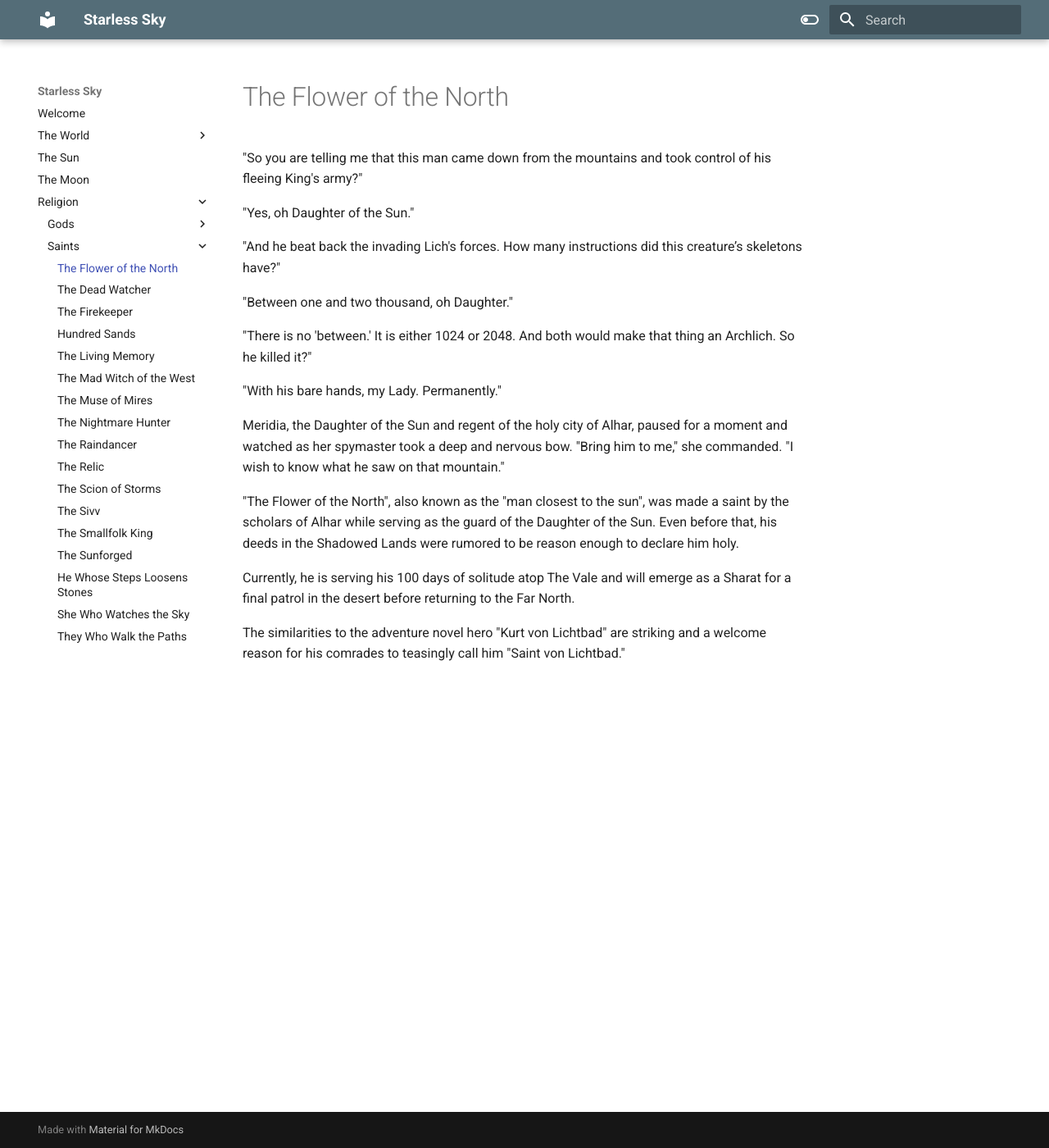
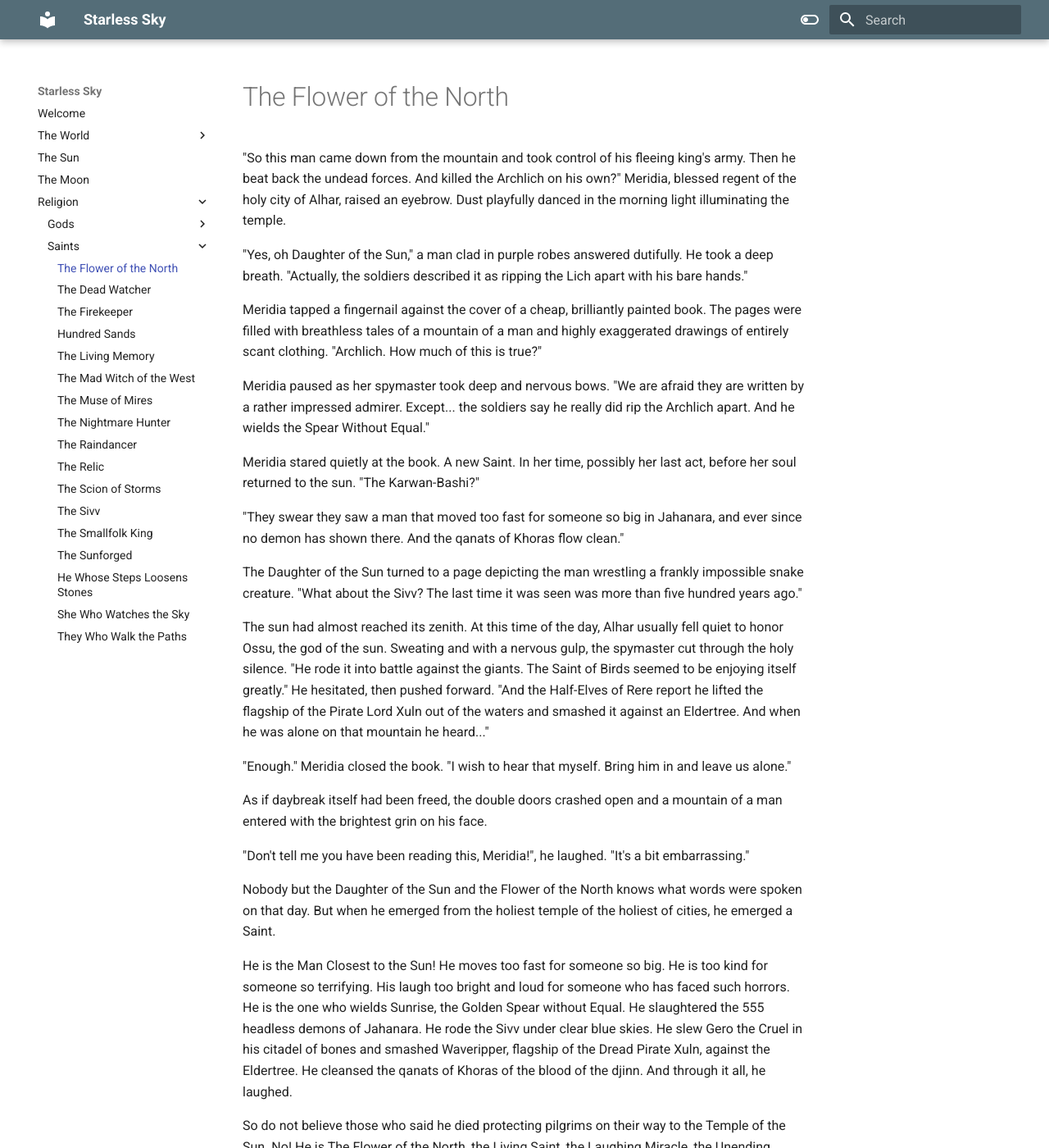
Before and after one commit to Matt4C6F656872/Starless-Sky, an MkDocs documentation site: the page built from docs/religion/saints/the-flower-of-the-north.md, in a window 1280 px wide and 1400 px high. Shown: the whole window at 82% size. Built offline with MkDocs 1.6.1 and Material for MkDocs 9.7.7, drawn with Linux system fonts in a browser that asks for light colours; some of the changed text lies outside the part shown.

Commit message:
Update Flower of the North

```diff
--- a/docs/religion/saints/the-flower-of-the-north.md
+++ b/docs/religion/saints/the-flower-of-the-north.md
@@ -1,20 +1,27 @@
-"So you are telling me that this man came down from the mountains and took control of his fleeing King's army?"
+"So this man came down from the mountain and took control of his fleeing king's army. Then he beat back the undead forces. And killed the Archlich on his own?" Meridia, blessed regent of the holy city of Alhar, raised an eyebrow. Dust playfully danced in the morning light illuminating the temple.
 
-"Yes, oh Daughter of the Sun."
+"Yes, oh Daughter of the Sun," a man clad in purple robes answered dutifully. He took a deep breath. "Actually, the soldiers described it as ripping the Lich apart with his bare hands."
 
-"And he beat back the invading Lich's forces. How many instructions did this creature’s skeletons have?"
+Meridia tapped a fingernail against the cover of a cheap, brilliantly painted book. The pages were filled with breathless tales of a mountain of a man and highly exaggerated drawings of entirely scant clothing. "Archlich. How much of this is true?"
 
-"Between one and two thousand, oh Daughter."
+Meridia paused as her spymaster took deep and nervous bows. "We are afraid they are written by a rather impressed admirer. Except... the soldiers say he really did rip the Archlich apart. And he wields the Spear Without Equal."
 
-"There is no 'between.' It is either 1024 or 2048. And both would make that thing an Archlich. So he killed it?"
+Meridia stared quietly at the book. A new Saint. In her time, possibly her last act, before her soul returned to the sun. "The Karwan-Bashi?"
 
-"With his bare hands, my Lady. Permanently."
+"They swear they saw a man that moved too fast for someone so big in Jahanara, and ever since no demon has shown there. And the qanats of Khoras flow clean."
 
-Meridia, the Daughter of the Sun and regent of the holy city of Alhar, paused for a moment and watched as her spymaster took a deep and nervous bow.
-"Bring him to me," she commanded. "I wish to know what he saw on that mountain."
+The Daughter of the Sun turned to a page depicting the man wrestling a frankly impossible snake creature. "What about the Sivv? The last time it was seen was more than five hundred years ago."
 
-"The Flower of the North", also known as the "man closest to the sun", was made a saint by the scholars of Alhar while serving as the guard of the Daughter of the Sun. Even before that, his deeds in the Shadowed Lands were rumored to be reason enough to declare him holy.
+The sun had almost reached its zenith. At this time of the day, Alhar usually fell quiet to honor Ossu, the god of the sun. Sweating and with a nervous gulp, the spymaster cut through the holy silence. "He rode it into battle against the giants. The Saint of Birds seemed to be enjoying itself greatly." He hesitated, then pushed forward. "And the Half-Elves of Rere report he lifted the flagship of the Pirate Lord Xuln out of the waters and smashed it against an Eldertree. And when he was alone on that mountain he heard..."
 
-Currently, he is serving his 100 days of solitude atop The Vale and will emerge as a Sharat for a final patrol in the desert before returning to the Far North.
+"Enough." Meridia closed the book. "I wish to hear that myself. Bring him in and leave us alone."
 
-The similarities to the adventure novel hero "Kurt von Lichtbad" are striking and a welcome reason for his comrades to teasingly call him "Saint von Lichtbad."
+As if daybreak itself had been freed, the double doors crashed open and a mountain of a man entered with the brightest grin on his face.
+
+"Don't tell me you have been reading this, Meridia!", he laughed. "It's a bit embarrassing."
+
+Nobody but the Daughter of the Sun and the Flower of the North knows what words were spoken on that day. But when he emerged from the holiest temple of the holiest of cities, he emerged a Saint.
+
+He is the Man Closest to the Sun! He moves too fast for someone so big. He is too kind for someone so terrifying. His laugh too bright and loud for someone who has faced such horrors. He is the one who wields Sunrise, the Golden Spear without Equal. He slaughtered the 555 headless demons of Jahanara. He rode the Sivv under clear blue skies. He slew Gero the Cruel in his citadel of bones and smashed Waveripper, flagship of the Dread Pirate Xuln, against the Eldertree. He cleansed the qanats of Khoras of the blood of the djinn. And through it all, he laughed.
+
+So do not believe those who said he died protecting pilgrims on their way to the Temple of the Sun. No! He is The Flower of the North, the Living Saint, the Laughing Miracle, the Unending Mountain! He is your friend, and as long as his soul burns your sun will never set.
```
